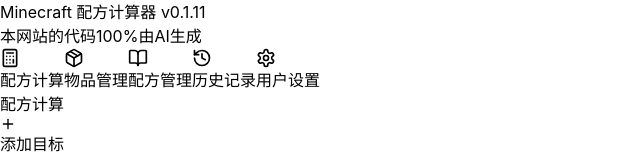
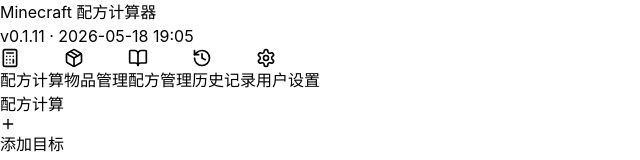
Before and after one commit to Baron-2333/jisuanyuancailiao, a React (Vite) app: page / in a window 1280 px wide. Shown: the top 160 px of the page, without its empty margins (0-640 px from the left). Built offline with nearby package versions, Linux system fonts and the light colour scheme; the HTML template or start-up script is replaced by a standard one.

Commit message:
feat: 添加版本号和时间显示

```diff
--- a/src/App.tsx
+++ b/src/App.tsx
@@ -5,6 +5,7 @@
 import { performCalculation, downloadCSV, calculateDirectRequirements } from './utils/calculator';
 import { Material, Recipe, CalculationHistory, MaterialRequirement, ExpandedRequirement } from './types';
 import { UserSettingsView } from './UserSettingsView';
+import { VERSION, BUILD_TIME } from './utils/version';
 
 // Tab类型
 type TabType = 'calculator' | 'materials' | 'recipes' | 'history' | 'settings';
@@ -53,10 +54,10 @@
           <div className="flex items-center justify-between">
             <div>
               <h1 className={cn("text-2xl font-bold", isDark ? "text-white" : "text-gray-800")}>
-                Minecraft 配方计算器 <span className="text-xs text-slate-500 ml-1">v0.1.11</span>
+                Minecraft 配方计算器
               </h1>
               <p className={cn("text-sm mt-1", isDark ? "text-slate-400" : "text-gray-500")}>
-                本网站的代码100%由AI生成
+                {VERSION} · {BUILD_TIME}
               </p>
             </div>
           </div>
--- /dev/null
+++ b/src/utils/version.ts
@@ -0,0 +1,9 @@
+// 版本信息 - 每次发布时更新
+export const VERSION = 'v0.1.11';
+export const BUILD_TIME = '2026-05-18 19:05';
+
+// 获取格式化的时间
+export function getFormattedBuildTime(): string {
+  const date = new Date('2026-05-18T19:05:00');
+  return `${date.getFullYear()}-${String(date.getMonth() + 1).padStart(2, '0')}-${String(date.getDate()).padStart(2, '0')} ${String(date.getHours()).padStart(2, '0')}:${String(date.getMinutes()).padStart(2, '0')}`;
+}
```
